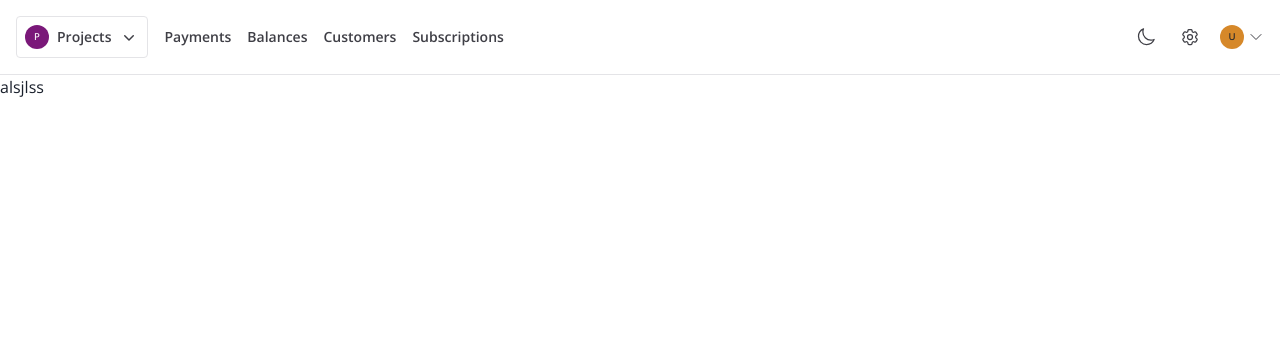
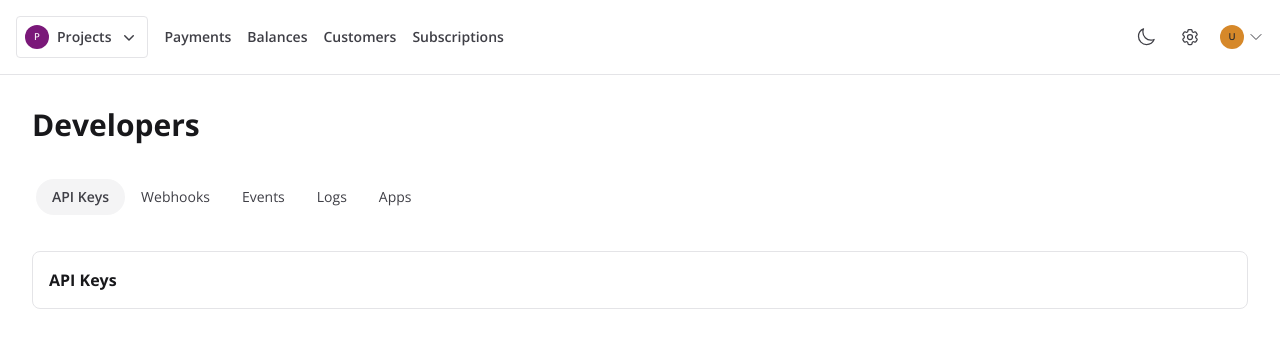
Before and after one commit to tate2301/tif, a Next.js app in the folder apps/dashboard/: page /settings/developers in a window 1280 px wide. Shown: the top 348 px of the page. Built offline with nearby package versions, Linux system fonts and the light colour scheme.

Commit message:
feaute: added settings sub nav

```diff
--- /dev/null
+++ b/apps/dashboard/src/components/navigation/DevelopersNavigation.tsx
@@ -0,0 +1,39 @@
+/* eslint-disable @typescript-eslint/ban-types */
+import { useRouter } from "next/router";
+
+type Props = {};
+
+const DevelopersNavigation = (props: Props) => {
+  const router = useRouter();
+
+  const { pathname } = router;
+  const overview_options = [
+    { name: "API Keys", _id: "all-payments", location: "/settings/developers" },
+    { name: "Webhooks", _id: "transactions", location: "/transactions" },
+    { name: "Events", _id: "transactions", location: "/transactions" },
+    { name: "Logs", _id: "transactions", location: "/transactions" },
+    { name: "Apps", _id: "transactions", location: "/transactions" },
+  ];
+
+  console.log(pathname)
+
+  return (
+    <div className="flex overflow-scroll no-scrollbar flex-row items-center p-1 rounded-full">
+      {overview_options.map((item, index) => (
+        <button
+          onClick={() => {
+            router.push(`${item.location}`);
+          }}
+          key={index}
+          className={`${
+            pathname === item.location ? "bg-secondary font-semibold " : ""
+          } py-2 outline-none px-4 text-sm rounded-full main-link-text cursor-pointer `}
+        >
+          {item.name}
+        </button>
+      ))}
+    </div>
+  );
+};
+
+export default DevelopersNavigation;
--- a/apps/dashboard/src/pages/settings/developers/index.tsx
+++ b/apps/dashboard/src/pages/settings/developers/index.tsx
@@ -1,16 +1,21 @@
-import DashboardLayout from '@/layouts/DashboardLayout'
-import React from 'react'
+import DevelopersNavigation from "@/components/navigation/DevelopersNavigation";
+import DashboardLayout from "@/layouts/DashboardLayout";
+import React from "react";
 
-type Props = {}
+type Props = {};
 
 const Developers = (props: Props) => {
   return (
     <DashboardLayout>
-        <div className="flex max-w-7xl w-full mx-auto">
-            alsjlss
+      <div className="max-w-7xl w-full mx-auto md:p-8 p-4 flex flex-col space-y-8">
+        <p className="heading-text text-3xl font-bold">Developers</p>
+        <DevelopersNavigation />
+        <div className="main-border p-4 rounded-lg justify-between">
+            <p className="heading-text font-bold">API Keys</p>
         </div>
+      </div>
     </DashboardLayout>
-  )
-}
+  );
+};
 
-export default Developers
+export default Developers;
```
